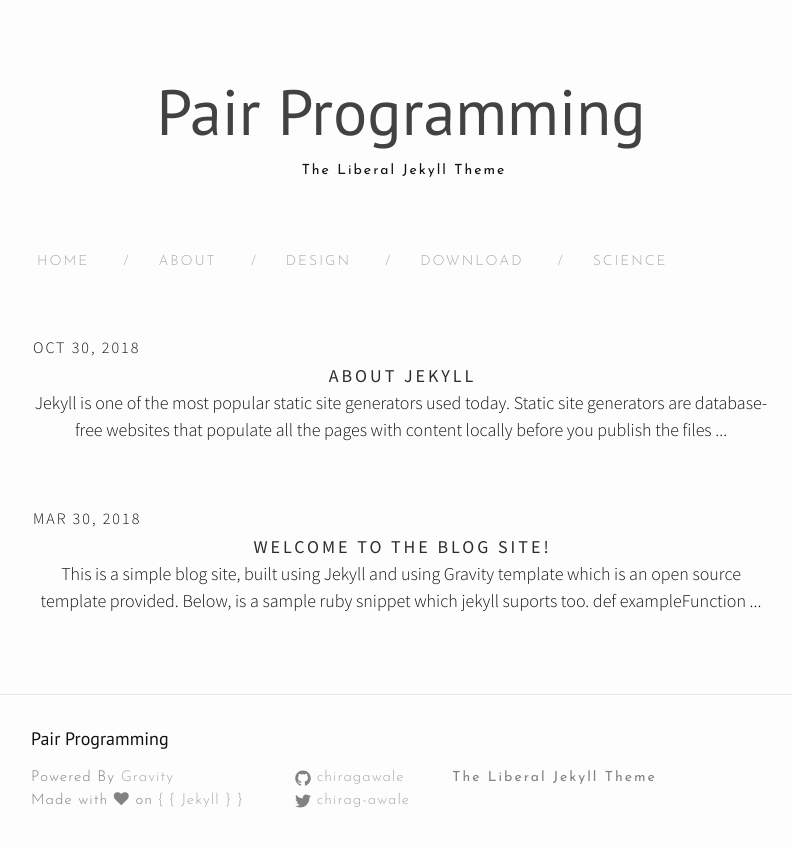
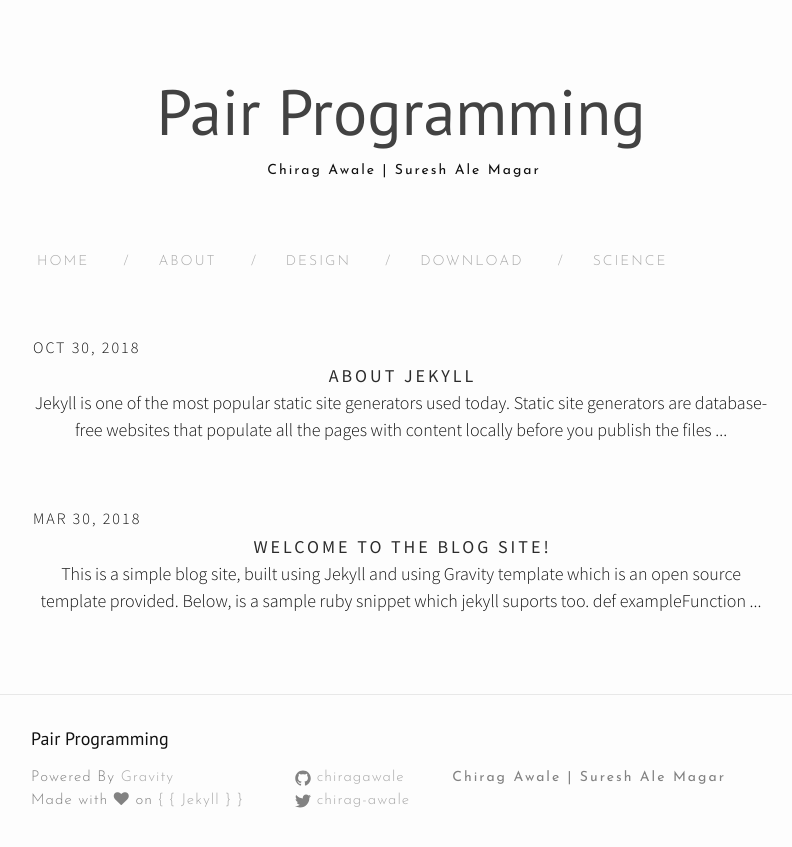
Before and after one commit to ChiragAwale/Pair-Programming, a Jekyll site: the page built from index.html, in a window 1280 px wide. Shown: the top 847 px of the page, without its empty margins (239-1031 px from the left). Built offline with Jekyll 4.4.1, drawn with Linux system fonts in a browser that asks for light colours; nearby versions of some CDN libraries; the list of posts is cut into pages by our own code.

Commit message:
Update _config.yml

```diff
--- a/_config.yml
+++ b/_config.yml
@@ -7,8 +7,8 @@
 
 # Site settings
 title: Pair Programming
-email: hemangsk@gmail.com
-description: The Liberal Jekyll Theme
+email: cawale@troy.edu
+description: Chirag Awale | Suresh Ale Magar
 baseurl: "/Pair-Programming" # the subpath of your site, e.g. /blog
 url: "http://chiragawale.github.io" # the base hostname & protocol for your site
 twitter_username: chirag-awale
```
